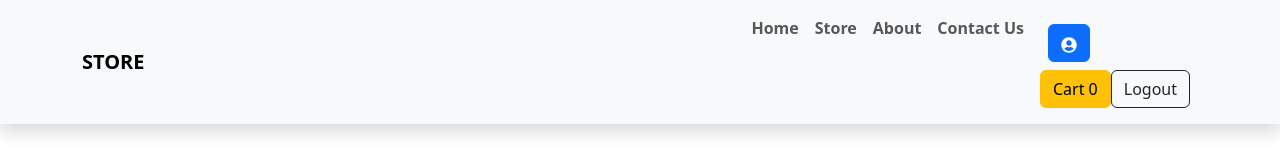
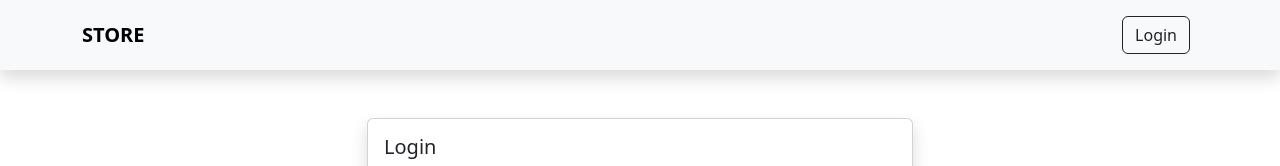
Before and after one commit to Tiwari0808/ecommerce-website, a React (Vite) app: page / in a window 1280 px wide. Shown: the top 166 px of the page. Built offline with nearby package versions, Linux system fonts and the light colour scheme.

Commit message:
created auth-context and implemented it globally,achieved login,logout functionality

```diff
--- a/src/components/FinalNavbar.jsx
+++ b/src/components/FinalNavbar.jsx
@@ -2,11 +2,13 @@ import { Container, Nav, Navbar, Button, Col, Row } from "react-bootstrap";
 import { useCart } from "../context/CartContext";
 import { Link } from "react-router-dom";
 import { FaAmazonPay, FaHome, FaUserCircle } from "react-icons/fa";
+import { useContext } from "react";
+import { AuthContext } from "../context/auth-context";
 
 const FinalNavbar = ({ isCartOpen, setIsCartOpen }) => {
   const { cartItems } = useCart();
   const totalQuantity = cartItems.reduce((acc, item) => acc + item.quantity, 0);
-
+  const { logout, isLoggedIn } = useContext(AuthContext);
   const cartOpenHandelar = () => {
     setIsCartOpen(!isCartOpen);
   };
@@ -17,35 +19,51 @@ const FinalNavbar = ({ isCartOpen, setIsCartOpen }) => {
       expand="lg"
       className="shadow fw-bold"
       variant="light"
-      sticky="top"
-    >
+      sticky="top">
       <Container>
         <Navbar.Brand as={Link} to="/">
           STORE
         </Navbar.Brand>
         <Nav className="">
+          {isLoggedIn && (
             <Nav.Link as={Link} to="/">
               Home
             </Nav.Link>
+          )}
+
+          {isLoggedIn && (
             <Nav.Link as={Link} to="/store">
               Store
             </Nav.Link>
+          )}
+          {isLoggedIn && (
             <Nav.Link as={Link} to="/about">
               About
             </Nav.Link>
+          )}
+
+          {isLoggedIn && (
             <Nav.Link as={Link} to="/contact">
               Contact Us
             </Nav.Link>
+          )}
+
           <Navbar.Text className="mx-2">
+            {isLoggedIn && (
               <Nav.Link as={Link} to="/profile">
                 <Button>
                   <FaUserCircle />
                 </Button>
               </Nav.Link>
+            )}
+            {isLoggedIn && (
               <Button variant="warning" onClick={cartOpenHandelar}>
                 Cart <span className="">{totalQuantity}</span>
               </Button>
-            <Button variant="outline-dark">Logout</Button>
+            )}
+            <Button variant="outline-dark" onClick={()=>logout()}>
+              {isLoggedIn ? "Logout" : "Login"}
+            </Button>
           </Navbar.Text>
         </Nav>
       </Container>
--- /dev/null
+++ b/src/context/auth-context.jsx
@@ -0,0 +1,30 @@
+import React, { createContext, useState } from "react";
+
+export const AuthContext = createContext({
+    token:'',
+    isLoggedIn:false,
+    login:()=>{},
+    logout:()=>{}
+});
+
+const AuthContextProvider = ({children})=>{
+    const [token,setToken] = useState(null);
+    const isLoggedIn = !!token;
+
+    const login = (id)=>{
+        setToken(id)
+    };
+
+    const logout = ()=>{
+        setToken(null)
+    }
+
+    return (
+        <AuthContext.Provider value={{token:token,isLoggedIn:isLoggedIn,login:login,logout:logout}}>
+            {children}
+        </AuthContext.Provider>
+    )
+
+}
+
+export default AuthContextProvider;
--- a/src/main.jsx
+++ b/src/main.jsx
@@ -5,13 +5,16 @@ import App from "./App.jsx";
 import "bootstrap/dist/css/bootstrap.min.css";
 import CartProvider from "./context/CartContext.jsx";
 import { BrowserRouter } from "react-router-dom";
+import AuthContextProvider from "./context/auth-context.jsx";
 
 createRoot(document.getElementById("root")).render(
   <StrictMode>
-    <BrowserRouter>
-      <CartProvider>
-        <App />
-      </CartProvider>
-    </BrowserRouter>
+    <AuthContextProvider>
+      <BrowserRouter>
+        <CartProvider>
+          <App />
+        </CartProvider>
+      </BrowserRouter>
+    </AuthContextProvider>
   </StrictMode>
 );
--- a/src/pages/LoginModal.jsx
+++ b/src/pages/LoginModal.jsx
@@ -1,4 +1,4 @@
-import React, { useRef, useState } from "react";
+import React, { useContext, useRef, useState } from "react";
 import {
   Button,
   Card,
@@ -9,12 +9,14 @@ import {
   Spinner,
 } from "react-bootstrap";
 import "./LoginModal.css";
+import { AuthContext } from "../context/auth-context";
 
 const LoginModal = () => {
   const [isLogin, setIsLogin] = useState(true);
   const [isLoading, setisLoading] = useState(false);
   const emailInputRef = useRef();
   const passwordInputRef = useRef();
+  const { isLoggedIn, login } = useContext(AuthContext);
   const submitHandler = (e) => {
     e.preventDefault();
     const enteredEmail = emailInputRef.current.value;
@@ -37,7 +39,8 @@ const LoginModal = () => {
         returnSecureToken: true,
       }),
       headers: { "Content-Type": "application/json" },
-    }).then((res) => {
+    })
+      .then((res) => {
         setisLoading(false);
         if (res.ok) {
           return res.json();
@@ -48,12 +51,14 @@ const LoginModal = () => {
             throw new Error(errMsg);
           });
         }
-    }).then((res)=>{
+      })
+      .then((res) => {
+        login(res.idToken);
         console.log(res);
-
-    }).catch((err)=>{
-        alert(err)
       })
+      .catch((err) => {
+        alert(err);
+      });
   };
   return (
     <Container className="mt-5">
```
Lines whose indentation alone changed are shown as unchanged.
